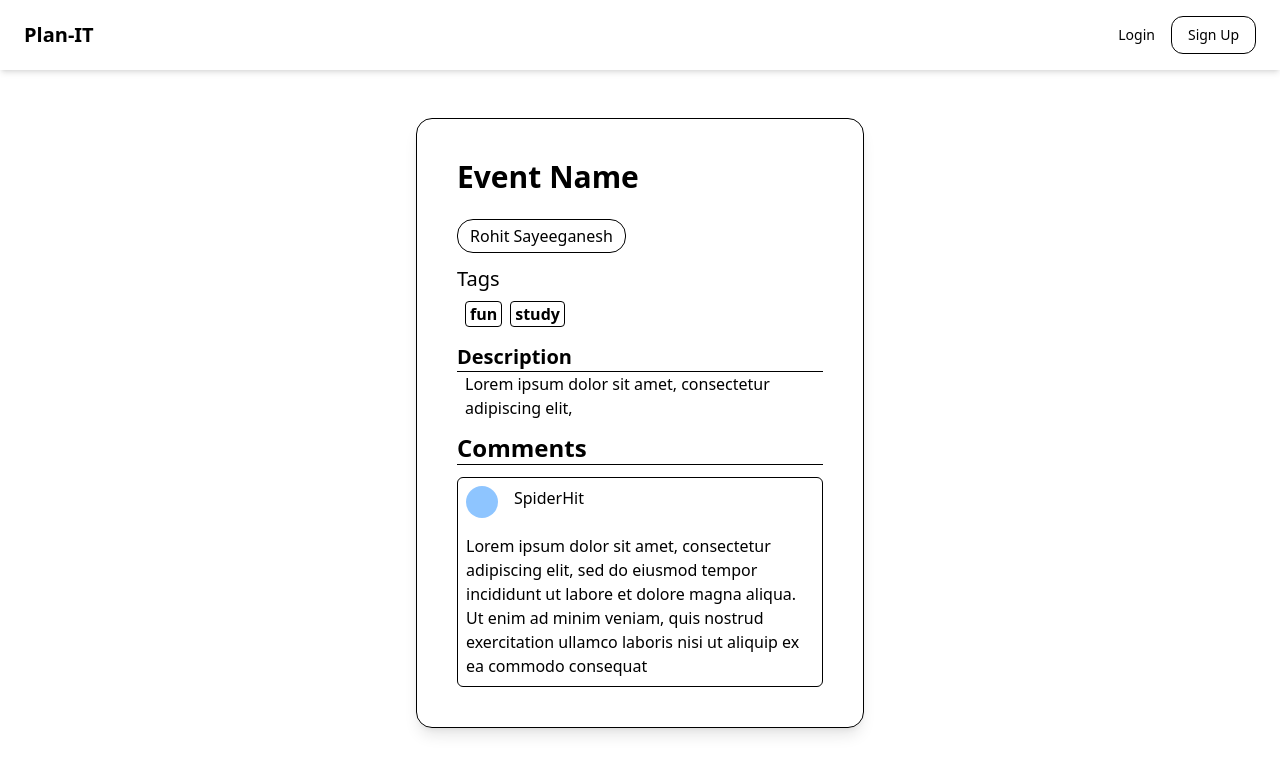
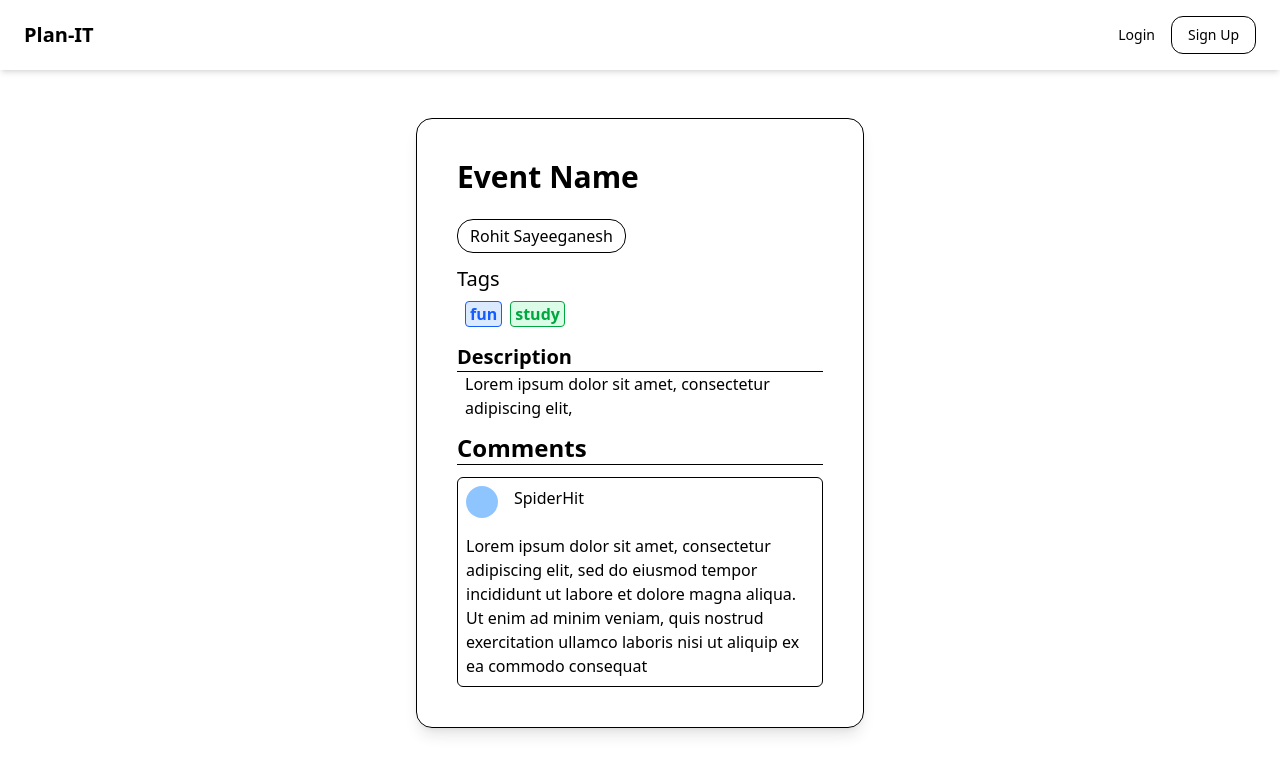
Before and after one commit to RohitCodes22/Plan-It, a Next.js app in the folder frontend/: page /event_page in a window 1280 px wide. Shown: the top 774 px of the page. Built offline with nearby package versions, Linux system fonts and the light colour scheme.

Commit message:
fixed weird tailwind issue

```diff
--- a/frontend/src/app/event_page/tag_widget.js
+++ b/frontend/src/app/event_page/tag_widget.js
@@ -1,10 +1,17 @@
 import React from "react";
 
+// had to add this because if I don't, Tailwind will purge unused class names
+const colorMap = {
+    green: "text-green-600 bg-green-100",
+    blue: "text-blue-600 bg-blue-100",
+    red: "text-red-600 bg-red-100",
+    purple: "text-purple-600 bg-purple-100",
+    yellow: "text-yellow-600 bg-yellow-100",
+};
+
 export default function TagWidget(args) {
-  let cssString = `rounded border-1 border-grey-100 pl-1 pr-1 text-${args.color}-700 bg-${args.color}-200 font-bold hover:scale-102`
-  console.log(cssString)
   return (
-    <li className={cssString}>
+    <li className={`transition-all select-none rounded border-1 border-grey-100 pl-1 pr-1 font-bold hover:scale-106 ${colorMap[args.color]}`}>
         {args.text}
     </li>
   );
```
